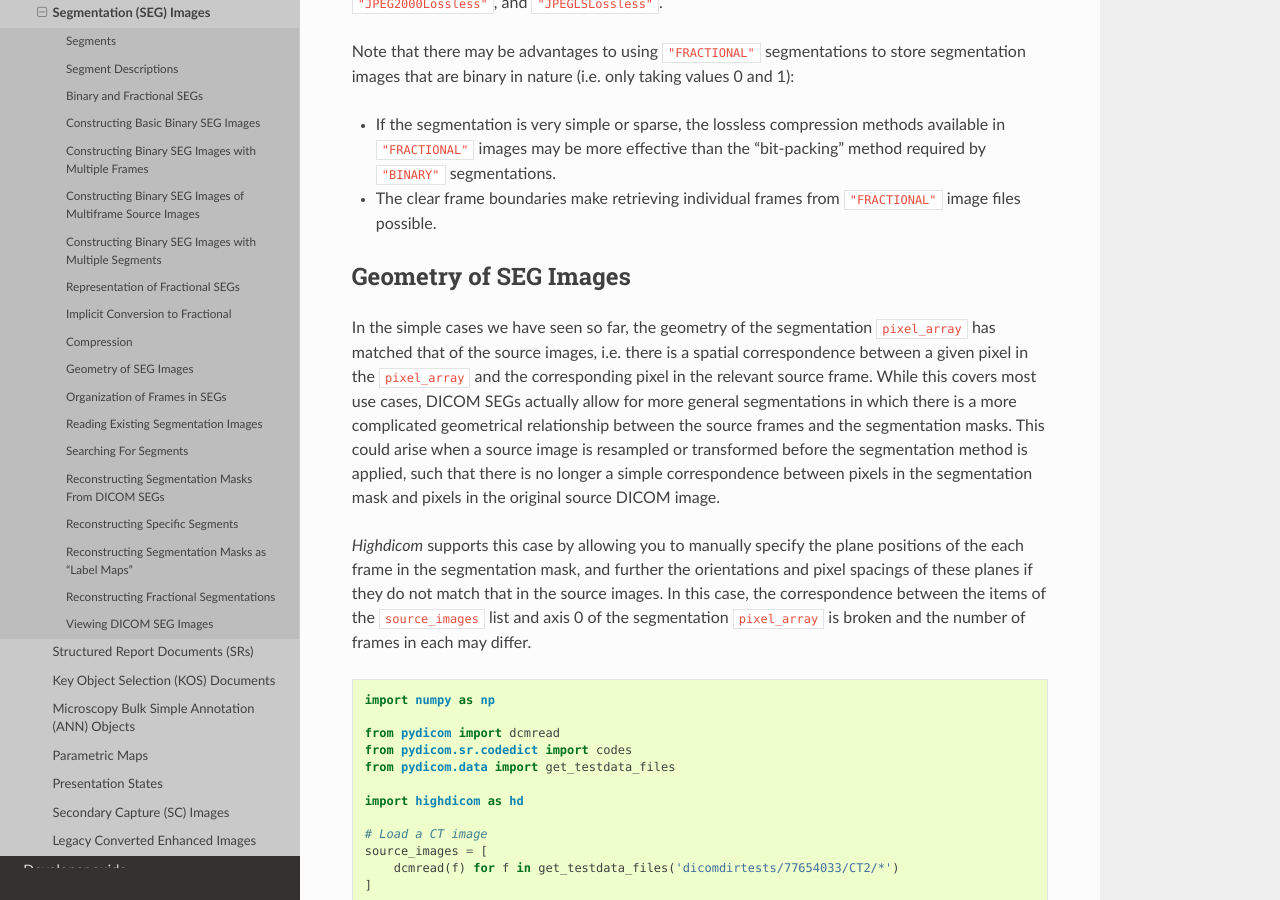
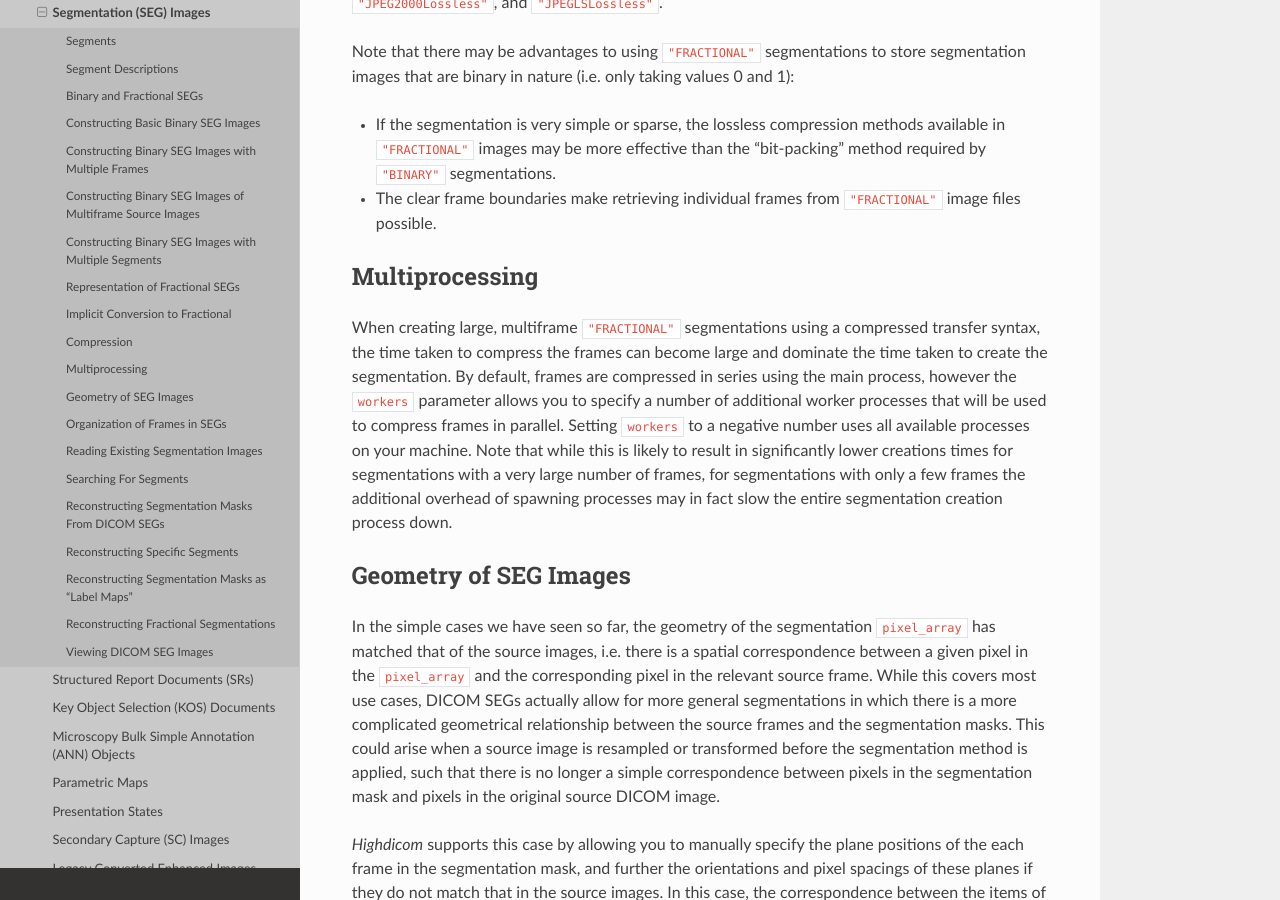
Before and after one commit to ImagingDataCommons/highdicom, a Sphinx documentation site: the page built from docs/seg.rst, in a window 1280 px wide and 900 px high, scrolled down 10935 px. Built offline with Sphinx 7.4.7 and the Read the Docs theme 2.0.0, drawn with Linux system fonts in a browser that asks for light colours.

Commit message:
Add section to docs on multiprocessing

```diff
--- a/docs/seg.rst
+++ b/docs/seg.rst
@@ -606,6 +606,21 @@
 - The clear frame boundaries make retrieving individual frames from
   ``"FRACTIONAL"`` image files possible.
 
+Multiprocessing
+---------------
+
+When creating large, multiframe ``"FRACTIONAL"`` segmentations using a
+compressed transfer syntax, the time taken to compress the frames can become
+large and dominate the time taken to create the segmentation. By default,
+frames are compressed in series using the main process, however the ``workers``
+parameter allows you to specify a number of additional worker processes that
+will be used to compress frames in parallel. Setting ``workers`` to a negative
+number uses all available processes on your machine. Note that while this is
+likely to result in significantly lower creations times for segmentations with
+a very large number of frames, for segmentations with only a few frames the
+additional overhead of spawning processes may in fact slow the entire
+segmentation creation process down.
+
 Geometry of SEG Images
 ----------------------
 
```
